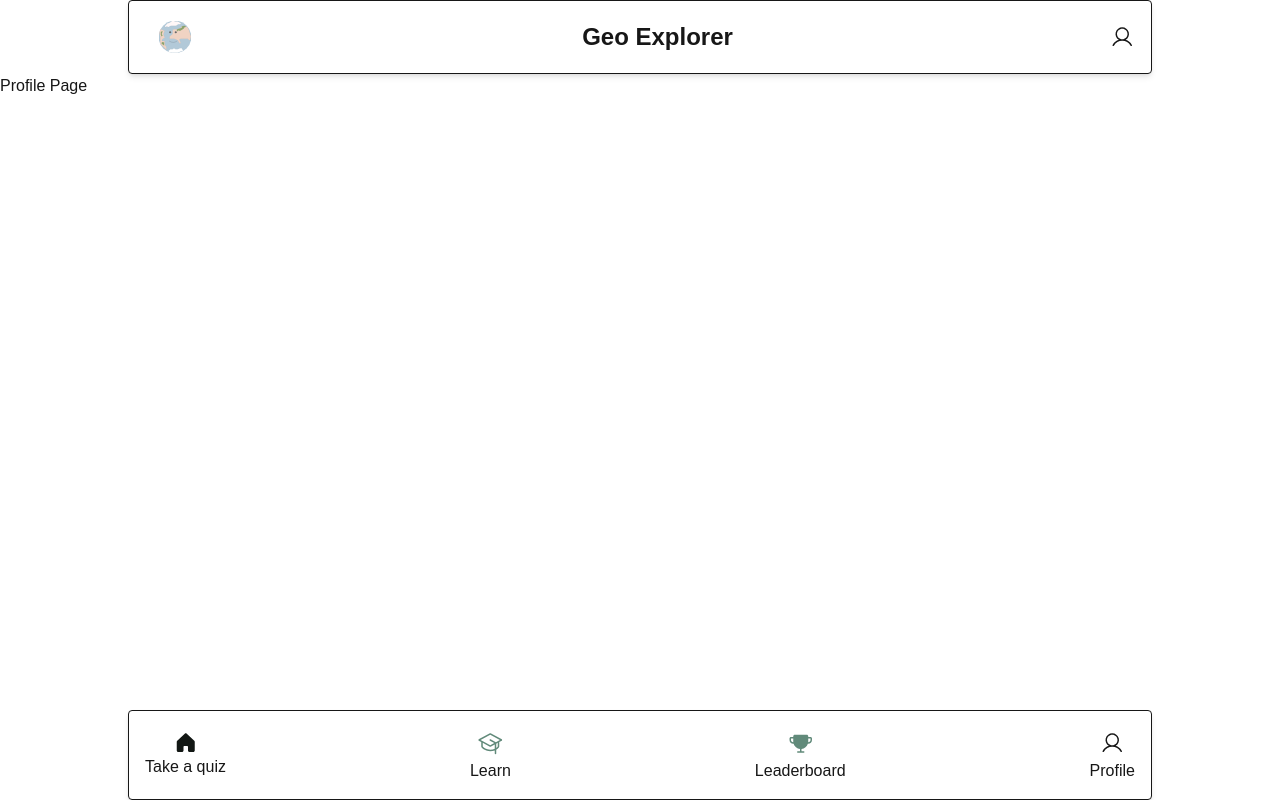
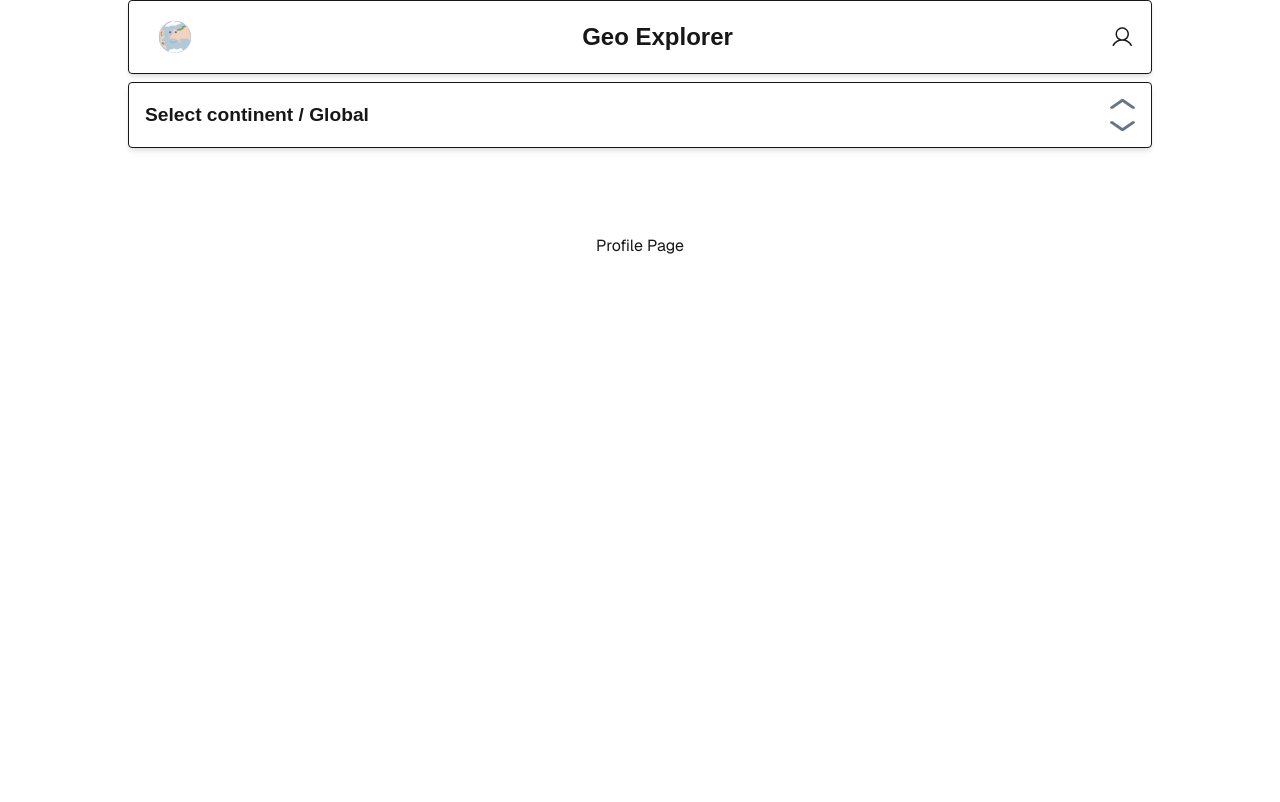
Before and after one commit to Group6-Route66/geo-explorer-fe, a Next.js app: page /profile in a window 1280 px wide. Shown: the top 802 px of the page. Built offline with nearby package versions, Linux system fonts and the light colour scheme.

Commit message:
4 - continent component created

```diff
--- a/src/app/layout.js
+++ b/src/app/layout.js
@@ -1,7 +1,6 @@
 import { Geist, Geist_Mono } from "next/font/google";
 import "../styles/globals.css";
-import { Footer, Header } from "@/components";
-
+import { Continent, Footer, Header } from "@/components";
 
 const geistSans = Geist({
   variable: "--font-geist-sans",
@@ -14,8 +13,8 @@ const geistMono = Geist_Mono({
 });
 
 export const metadata = {
-  title: "Create Next App",
-  description: "Generated by create next app",
+  title: "Geo Explorer",
+  description: "Created by Route 66 Team - Northcoders",
 };
 
 export default function RootLayout({ children }) {
@@ -24,9 +23,10 @@ export default function RootLayout({ children }) {
       <body
         className={`${geistSans.variable} ${geistMono.variable} antialiased`}
       >
-        <Header/>
+        <Header />
+        <Continent />
         <main className="container flex flex-col grow">{children}</main>
-        <Footer/>
+        <Footer />
       </body>
     </html>
   );
--- /dev/null
+++ b/src/app/leaderboard/page.jsx
@@ -0,0 +1,7 @@
+export default function Leaderboard() {
+  return (
+    <div className="grid grid-rows-[20px_1fr_20px] items-center justify-items-center min-h-screen p-8 pb-20 gap-16 sm:p-20 font-[family-name:var(--font-geist-sans)]">
+      Leaderboard Page
+    </div>
+  );
+}
--- a/src/app/profile/page.jsx
+++ b/src/app/profile/page.jsx
@@ -1,6 +1,6 @@
 export default function Profile() {
     return (
-      <div>
+      <div className="grid grid-rows-[20px_1fr_20px] items-center justify-items-center min-h-screen p-8 pb-20 gap-16 sm:p-20 font-[family-name:var(--font-geist-sans)]">
         Profile Page
       </div>
     );
--- /dev/null
+++ b/src/assets/icons/ArrowUpDownIcon.jsx
@@ -0,0 +1,18 @@
+export const ArrowUpDownIcon = () => {
+  return (
+  <svg
+  width="25"
+  height="32"
+  viewBox="0 0 25 32"
+  fill="none"
+  xmlns="http://www.w3.org/2000/svg"
+>
+  <path
+    fillRule="evenodd"
+    clipRule="evenodd"
+    d="M24.4763 9.48655C24.8116 9.25571 25 8.94247 25 8.61583C25 8.28919 24.8116 7.97595 24.4763 7.74511L13.7631 0.360945C13.4282 0.129849 12.9737 0 12.4998 0C12.0259 0 11.5714 0.129849 11.2365 0.360945L0.523264 7.74511C-0.174421 8.22599 -0.174421 9.00566 0.523264 9.48655C1.22095 9.96743 2.35212 9.96743 3.04981 9.48655L12.4998 2.97155L21.9498 9.48655C22.2847 9.71764 22.7392 9.84749 23.2131 9.84749C23.687 9.84749 24.1414 9.71764 24.4763 9.48655ZM3.04981 22.5135L12.4998 29.0284L21.9498 22.5135C22.6475 22.0326 23.7786 22.0326 24.4763 22.5135C25.174 22.9943 25.174 23.774 24.4763 24.2549L13.7631 31.6391C13.4282 31.8701 12.9737 32 12.4998 32C12.0259 32 11.5714 31.8701 11.2365 31.6391L0.523264 24.2549C-0.174421 23.774 -0.174421 22.9943 0.523264 22.5135C1.22095 22.0326 2.35212 22.0326 3.04981 22.5135Z"
+    fill="#697582"
+  />
+</svg>
+  );
+};
--- a/src/assets/icons/index.js
+++ b/src/assets/icons/index.js
@@ -3,3 +3,4 @@ export * from "./UserIcon";
 export * from "./LeaderboardIcon";
 export * from "./LearnIcon";
 export * from "./QuizIcon";
+export * from "./ArrowUpDownIcon";
--- /dev/null
+++ b/src/components/Continent.jsx
@@ -0,0 +1,12 @@
+import { ArrowUpDownIcon } from "@/assets/icons/ArrowUpDownIcon";
+
+const Continent = () => {
+  return (
+    <div className="container mx-auto px-4 lg:max-w-5xl flex justify-between items-center m-2 p-4 shadow-md rounded-sm border">
+      <h2>Select continent / Global</h2>
+      <ArrowUpDownIcon />
+    </div>
+  );
+};
+
+export default Continent;
--- a/src/components/index.js
+++ b/src/components/index.js
@@ -1,2 +1,3 @@
 export { default as Header } from "./Header";
 export { default as Footer } from "./Footer";
+export { default as Continent } from "./Continent";
--- a/src/styles/globals.css
+++ b/src/styles/globals.css
@@ -34,3 +34,8 @@ h1 {
   font-size: 1.5rem;
   font-weight: 600;
 }
+
+h2 {
+  font-size: 1.2rem;
+  font-weight: 600;
+}
```
Also changed, not shown: src/assets/icons/LeaderboardIcon.jsx (+19 -3 lines).
